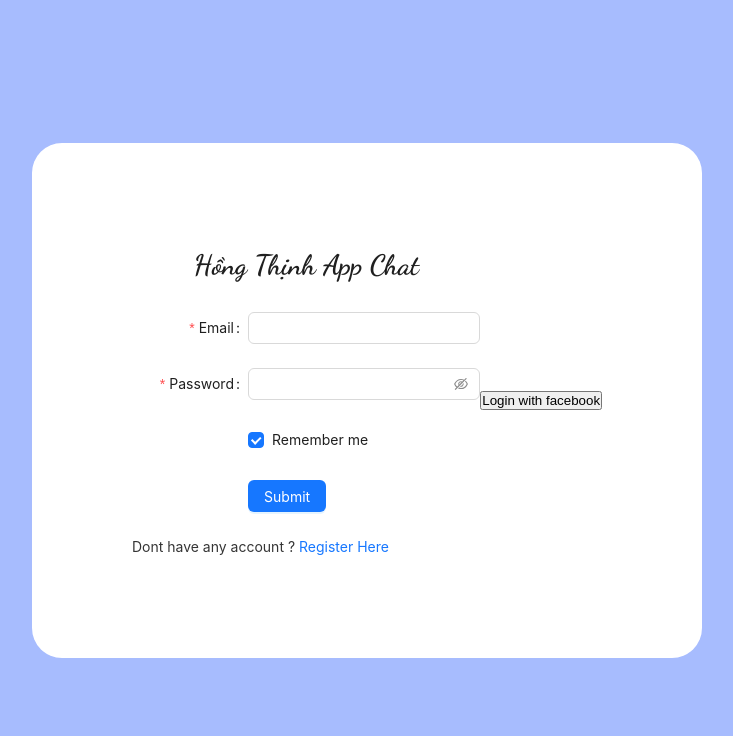
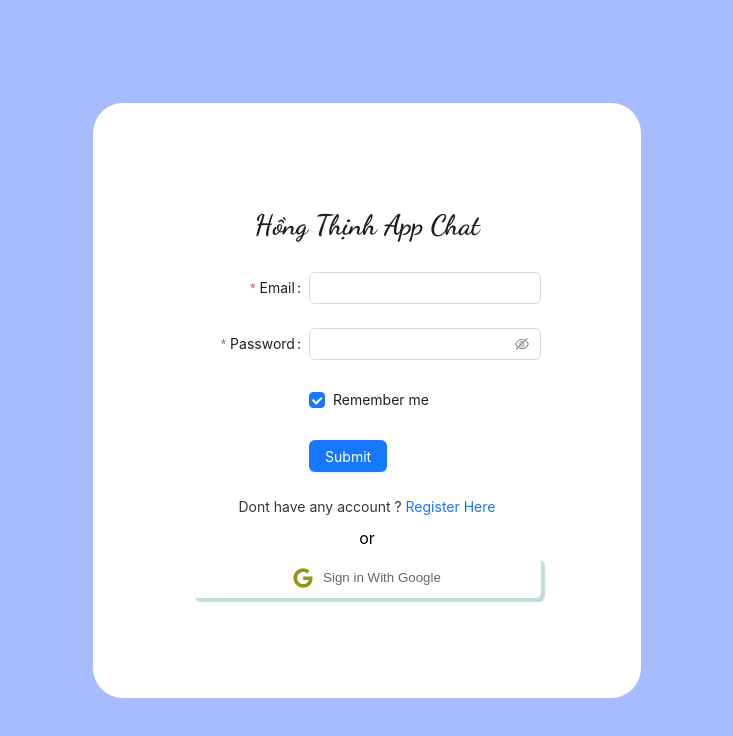
Before and after one commit to HongThinhThinh/ChatApp, a React (Create React App) app: page /login in a window 1280 px wide. Shown: the top 736 px of the page, without its empty margins (273-1006 px from the left). Built offline with nearby package versions, Linux system fonts and the light colour scheme; no server answers.

Commit message:
add login gg

```diff
--- a/package.json
+++ b/package.json
@@ -9,11 +9,14 @@
     "antd": "^5.11.4",
     "antd-img-crop": "^4.17.0",
     "aos": "^3.0.0-beta.6",
+    "atomic-spinner": "^1.3.1",
     "firebase": "^10.7.0",
     "node-sass": "^9.0.0",
     "react": "^18.2.0",
     "react-dom": "^18.2.0",
     "react-facebook-login": "^4.1.1",
+    "react-google-login": "^5.2.2",
+    "react-google-login-component": "^0.9.3",
     "react-icons": "^4.12.0",
     "react-responsive": "^9.0.2",
     "react-router": "^6.20.1",
--- a/src/Component/Button/Button.jsx
+++ b/src/Component/Button/Button.jsx
@@ -5,7 +5,7 @@ import { Link } from "react-router-dom";
 export const ButtonOut = () => {
   // const navigate = useNavigate();
   return (
-    <div>
+    <div style={{ display: "flex", justifyContent: "center" }}>
       <span>
         <span style={{ opacity: "0.9" }}> Dont have any account ?</span>
         <Link to={"/register"}> Register Here</Link>
--- a/src/Component/FormLogin/FormLogin.jsx
+++ b/src/Component/FormLogin/FormLogin.jsx
@@ -4,39 +4,23 @@ import "./FormLogin.scss";
 import { ButtonOut } from "../Button/Button";
 import AOS from "aos";
 import "aos/dist/aos.css";
-import { signInWithEmailAndPassword } from "firebase/auth";
-import { auth } from "../../firebase";
 import { useNavigate } from "react-router";
-import { getAuth, signInWithPopup, FacebookAuthProvider } from "firebase/auth";
-import { FacebookLoginButton } from "react-facebook-login";
+import { FaGoogle } from "react-icons/fa";
+import { loginWithEmail, loginWithGg } from "../../hooks/firebaseFunc";
 AOS.init();
 function FormLogin() {
-  const signInwithFacebook = () => {
-    const provider = new FacebookAuthProvider();
-    const auth = getAuth();
-    signInWithPopup(auth, provider)
-      .then((result) => {
-        const user = result.user;
-        const credential = FacebookAuthProvider.credentialFromResult(result);
-        const accessToken = credential.accessToken;
-        console.log(result);
-        console.log(credential);
-        console.log(accessToken);
-      })
-      .catch((error) => {
-        console.log(error);
-      });
-  };
   const navigate = useNavigate();
 
-  function onFinish(values) {
+  const signInwithGoogle = async () => {
+    await loginWithGg();
+    navigate("/");
+  };
+
+  async function onFinish(values) {
     const email = values.email;
     const password = values.password;
-    signInWithEmailAndPassword(auth, email, password)
-      .then((userCredential) => {
+    await loginWithEmail(email, password);
     navigate("/");
-      })
-      .catch((error) => {});
   }
 
   const onFinishFailed = (errorInfo) => {
@@ -45,6 +29,7 @@ function FormLogin() {
 
   return (
     <div data-aos="zoom-in-down" className="formLoginWrap">
+      <div>
         <Form
           name="basic"
           labelCol={{
@@ -113,7 +98,12 @@ function FormLogin() {
           </Form.Item>
           <ButtonOut />
         </Form>
-      <button onClick={signInwithFacebook}>Login with facebook</button>
+        <p style={{ textAlign: "center", margin: "10px 0" }}> or</p>
+        <button onClick={signInwithGoogle} className="ggLogin">
+          <FaGoogle />
+          <span> Sign in With Google</span>
+        </button>
+      </div>
     </div>
   );
 }
--- a/src/Component/FormLogin/FormLogin.scss
+++ b/src/Component/FormLogin/FormLogin.scss
@@ -20,4 +20,30 @@
     color: #4e9aff;
     cursor: pointer;
   }
+  .ggLogin {
+    border: none;
+    text-align: center;
+    width: 100%;
+    background-color: white;
+    color: black;
+    padding: 10px 15px;
+    border-radius: 5px;
+    display: flex;
+    align-items: center;
+    justify-content: center;
+    box-shadow: 3px 3px 1px 1px #87c2bd8a;
+    cursor: pointer;
+    transition: 0.9s;
+    span {
+      opacity: 0.6;
+    }
+    &:hover {
+      background-color: #4e9aff;
+    }
+    svg {
+      color: rgb(149, 149, 23);
+      font-size: 20px;
+      margin-right: 10px;
+    }
+  }
 }
--- a/src/Component/FormRegister/FormRegister.jsx
+++ b/src/Component/FormRegister/FormRegister.jsx
@@ -10,15 +10,19 @@ import { auth, db } from "../../firebase";
 import { useNavigate } from "react-router";
 import { doc, setDoc } from "firebase/firestore";
 import uploadFile from "../../hooks/useUpload";
+
+import Loading from "../LoadingAtomic/Loading";
 // or via CommonJS
 const Swal = require("sweetalert2");
 AOS.init();
+function FormRegister() {
+  const [show, setShow] = useState(true);
 
-function FormRegister() {
   const navigate = useNavigate();
 
   // const defaultAvatar = "https://pnganime.com/web/images/blog_images/done.webp";
   const onFinish = async (values) => {
+    setShow(false);
     const displayName = values.username;
     const email = values.email;
     const password = values.password;
@@ -50,13 +54,13 @@ function FormRegister() {
       });
       navigate("/login");
     } catch (error) {
-      console.log(error);
       Swal.fire({
         icon: "error",
         title: "error",
         text: `${error}`,
       });
     }
+    setShow(true);
   };
   const [file, setFile] = useState(
     "https://api-private.atlassian.com/users/62ebe5ece9e887b64753f5587dac8926/avatar"
@@ -64,6 +68,8 @@ function FormRegister() {
 
   return (
     <div>
+      {!show && <Loading />}
+      {show && (
         <div data-aos="zoom-out-up" className="formLoginWrap ">
           <div className="arrow">
             <Arrow />
@@ -154,6 +160,7 @@ function FormRegister() {
             </Form.Item>
           </Form>
         </div>
+      )}
     </div>
   );
 }
--- /dev/null
+++ b/src/Component/LoadingAtomic/Loading.jsx
@@ -0,0 +1,40 @@
+import React from "react";
+import AtomicSpinner from "atomic-spinner";
+function Loading() {
+  return (
+    <div
+      style={{
+        display: "flex",
+        justifyContent: "center",
+        alignItems: "center",
+        height: "100vh",
+      }}
+    >
+      <div
+        style={{
+          display: "flex",
+          justifyContent: "center",
+          alignItems: "center",
+          height: "100vh",
+          flexDirection: "column",
+        }}
+      >
+        <AtomicSpinner
+          nucleusParticleSize="0.7"
+          nucleusParticleBorderWidth="0.1"
+          nucleusSpeed="3"
+          nucleusParticlesPerLayer="2"
+          nucleusDistanceFromCenter="1.3"
+          electronSpeed="1"
+          electronsPerPath="2"
+          electronPathWidth="0"
+          atomSize="485"
+          electronPathCount="13"
+        />
+        Please wait a minute ...
+      </div>
+    </div>
+  );
+}
+
+export default Loading;
--- /dev/null
+++ b/src/hooks/firebaseFunc.js
@@ -0,0 +1,28 @@
+import {
+  GoogleAuthProvider,
+  signInWithEmailAndPassword,
+  signInWithPopup,
+} from "firebase/auth";
+import { auth } from "../firebase";
+import { useNavigate } from "react-router";
+const Swal = require("sweetalert2");
+
+export const loginWithGg = async () => {
+  const provider = new GoogleAuthProvider();
+  try {
+    const res = await signInWithPopup(auth, provider);
+  } catch (e) {}
+};
+export const loginWithEmail = async (email, password) => {
+  try {
+    console.log(email);
+    console.log(password);
+    const res = await signInWithEmailAndPassword(auth, email, password);
+  } catch (e) {
+    Swal.fire({
+      icon: "error",
+      title: "error",
+      text: "Invalid Email or Password",
+    });
+  }
+};
```
Also changed, not shown: 1 other file (tests, documents, lock files or other folders). Lines whose indentation alone changed are shown as unchanged.
